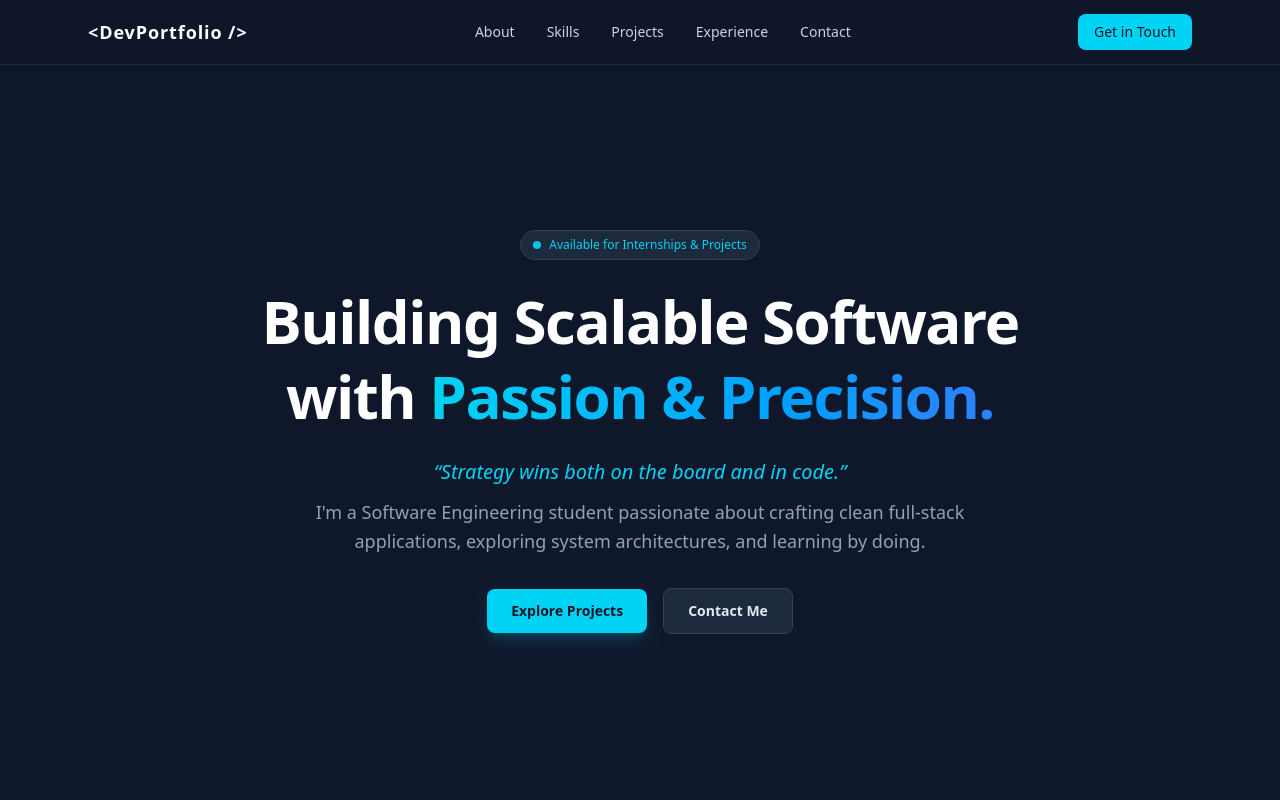
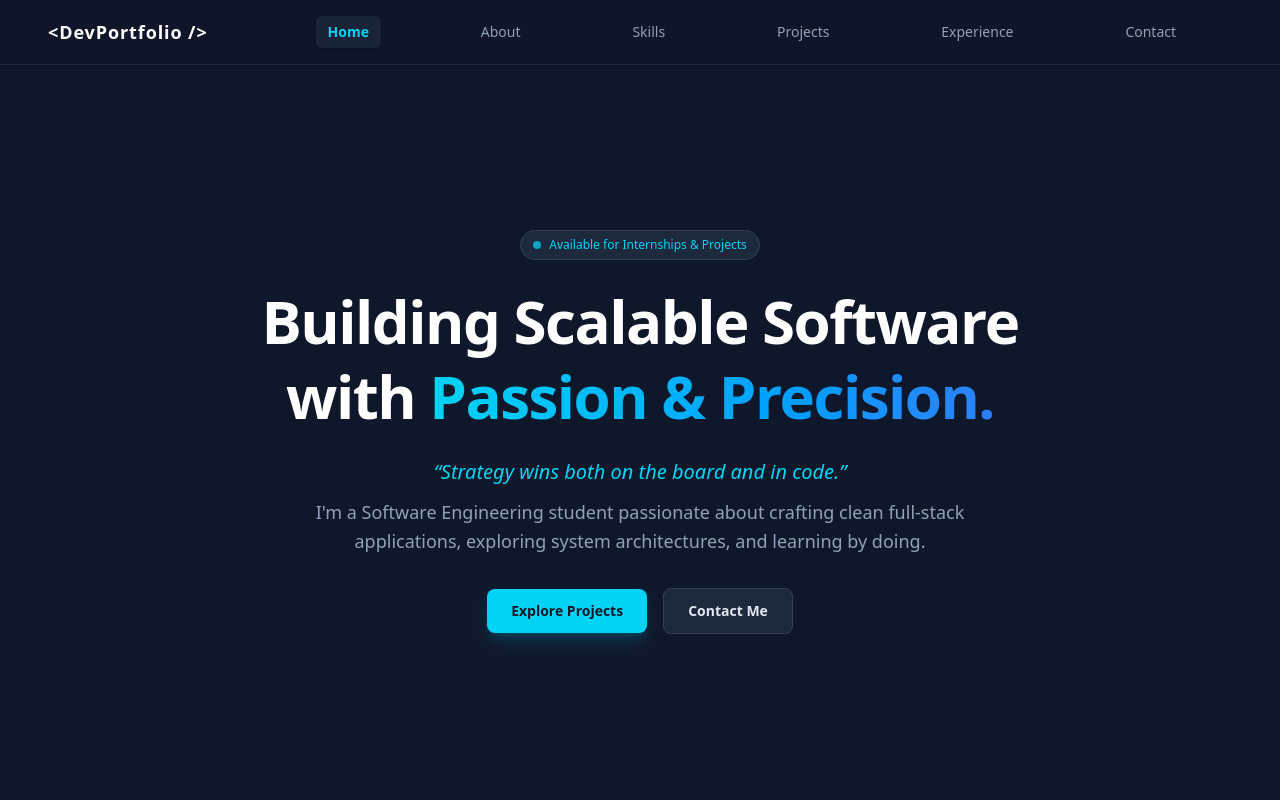
Before and after one commit to Personal-Portfolio-Website/Personal-Portfolio-FE, a Next.js app: page / in a window 1280 px wide. Shown: the top 800 px of the page. Built offline with nearby package versions, Linux system fonts and the light colour scheme.

Commit message:
feat: customize navbar layout with stretched navigation alignment

```diff
--- /dev/null
+++ b/src/app/about/page.tsx
@@ -0,0 +1,9 @@
+import About from "@/components/sections/About";
+
+export default function AboutPage() {
+  return (
+    <div className="min-h-[calc(100vh-4rem)] flex items-center justify-center">
+      <About />
+    </div>
+  );
+}
--- a/src/app/page.tsx
+++ b/src/app/page.tsx
@@ -1,11 +1,9 @@
 import Hero from "@/components/sections/Hero";
-import About from "@/components/sections/About";
 
 export default function Home() {
   return (
     <main className="w-full">
       <Hero />
-      <About />
     </main>
   );
 }
--- a/src/components/layout/Navbar.tsx
+++ b/src/components/layout/Navbar.tsx
@@ -1,40 +1,42 @@
+"use client";
+
 import Link from "next/link";
+import { usePathname } from "next/navigation";
 import { NAV_ITEMS } from "@/data/navigation";
 
 export default function Navbar() {
+  const pathname = usePathname();
+
   return (
     <header className="fixed top-0 left-0 right-0 z-50 bg-slate-900/80 backdrop-blur-md border-b border-slate-800">
-      <div className="max-w-6xl mx-auto px-6 h-16 flex items-center justify-between">
-        {/* Logo / Brand */}
+      <div className="w-full px-8 md:px-12 h-16 flex items-center">
+        {/* Logo / Brand găm sang trái */}
         <Link
           href="/"
-          className="text-lg font-bold text-white tracking-wider hover:text-cyan-400 transition-colors"
+          className="text-lg font-bold text-white tracking-wider hover:text-cyan-400 transition-colors whitespace-nowrap"
         >
           &lt;DevPortfolio /&gt;
         </Link>
 
-        {/* Desktop Navigation Links */}
-        <nav className="hidden md:flex items-center gap-8">
-          {NAV_ITEMS.map((item) => (
+        {/* Navigation Links trải từ giữa sang phải */}
+        <nav className="flex-1 flex items-center justify-end md:justify-around ml-8 md:ml-16">
+          {NAV_ITEMS.map((item) => {
+            const isActive = pathname === item.href;
+            return (
               <Link
                 key={item.href}
                 href={item.href}
-              className="text-sm font-medium text-slate-300 hover:text-white transition-colors"
+                className={`px-3 py-1.5 rounded-md text-sm font-medium transition-all ${
+                  isActive
+                    ? "text-cyan-400 bg-slate-800/80 font-semibold shadow-sm"
+                    : "text-slate-400 hover:text-slate-100 hover:bg-slate-800/40"
+                }`}
               >
                 {item.label}
               </Link>
-          ))}
+            );
+          })}
         </nav>
-
-        {/* CTA Button */}
-        <div className="flex items-center">
-          <Link
-            href="#contact"
-            className="px-4 py-2 text-sm font-medium text-slate-900 bg-cyan-400 hover:bg-cyan-300 rounded-lg transition-colors"
-          >
-            Get in Touch
-          </Link>
-        </div>
       </div>
     </header>
   );
--- a/src/data/navigation.ts
+++ b/src/data/navigation.ts
@@ -1,9 +1,10 @@
 import { NavItem } from '@/types';
 
 export const NAV_ITEMS: NavItem[] = [
-    { label: 'About', href: '#about' },
-    { label: 'Skills', href: '#skills' },
-    { label: 'Projects', href: '#projects' },
-    { label: 'Experience', href: '#experience' },
-    { label: 'Contact', href: '#contact' },
+  { label: "Home", href: "/" },
+  { label: "About", href: "/about" },
+  { label: "Skills", href: "/skills" },
+  { label: "Projects", href: "/projects" },
+  { label: "Experience", href: "/experience" },
+  { label: "Contact", href: "/contact" },
 ];
```
Lines whose indentation alone changed are shown as unchanged.
